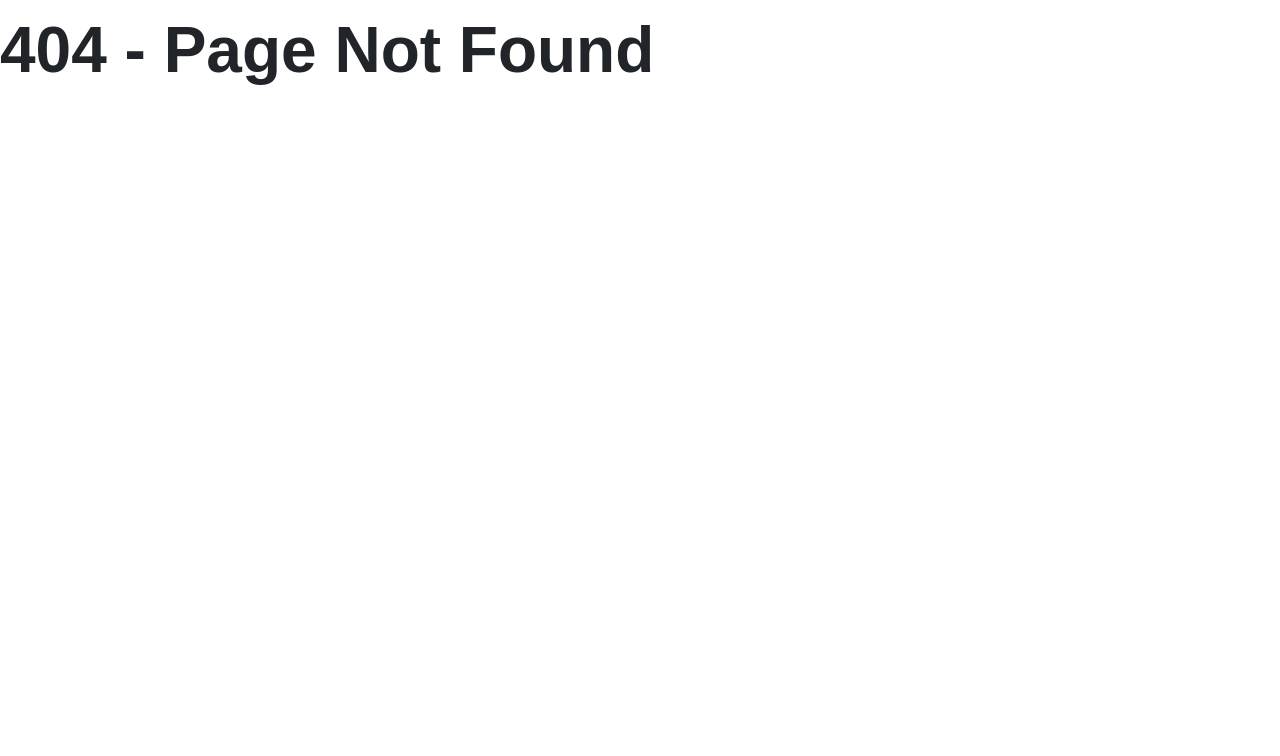
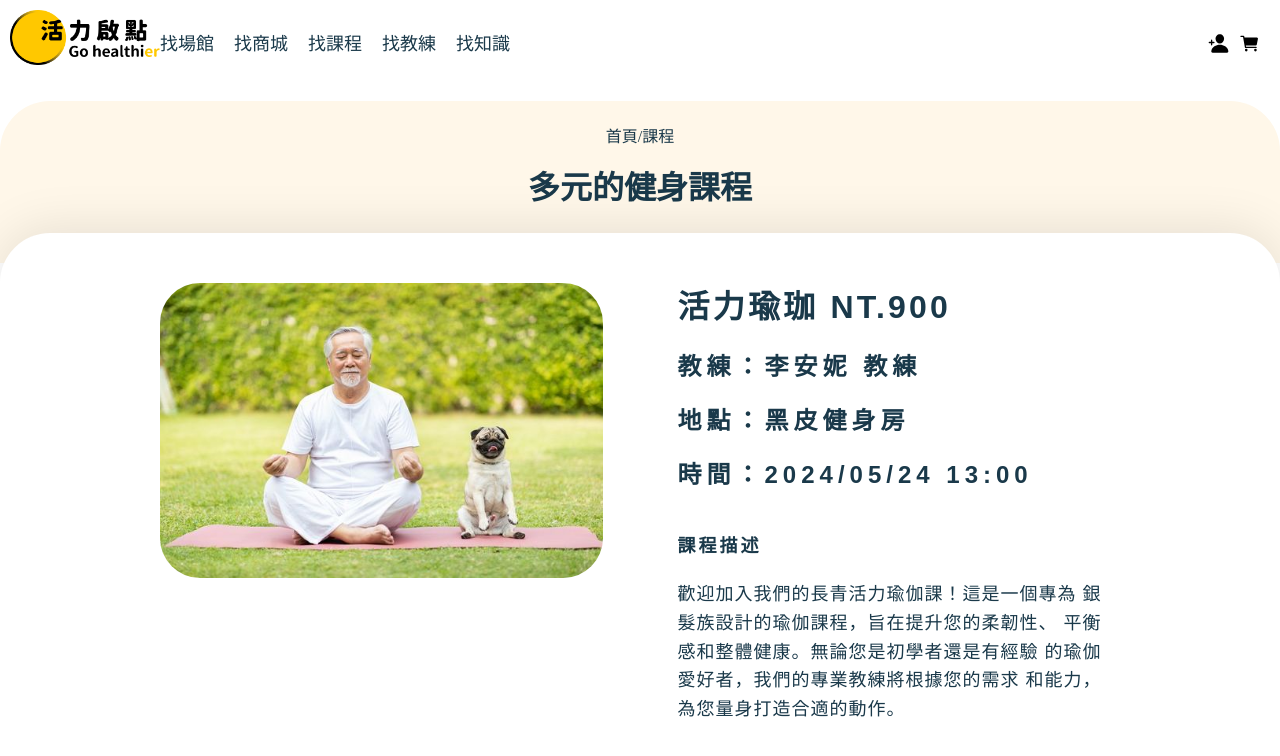
Before and after one commit to Sophie0318/FinalProj, a Next.js app in the folder frontend/: page /lessons/detail in a window 1280 px wide. Before the commit this address had no page. Shown: the top 756 px of the page. Built offline with nearby package versions, Linux system fonts and the light colour scheme; a web font is replaced by a local one.

Commit message:
[0630 20:45]課程內頁 缺少btn

```diff
--- /dev/null
+++ b/frontend/pages/lessons/detail.js
@@ -0,0 +1,38 @@
+import React, { useEffect, useState } from 'react'
+import Layout2 from '@/components/layout/layout2'
+import Carousel from '@/components/carousel'
+import styles from '@/styles/lessonDetail.module.css'
+
+export default function Detail() {
+  return (
+    <>
+      <Layout2 title="課程列表" pageName="lessons">
+        <div className={styles.content}>
+          <div className={styles.lessson}>
+            <div className={styles.imgContainer}>
+              <img src="/course1.jpg" className={styles.img} />
+            </div>
+            <div className={styles.lessonText}>
+              <div className={styles.lessonInfo}>
+                <div className={styles.lessonName}> 活力瑜珈 NT.900</div>
+                <div className={styles.lessonCoach}>教練：李安妮 教練</div>
+                <div className={styles.lessonGym}>地點：黑皮健身房</div>
+                <div className={styles.lessonDate}>時間：2024/05/24 13:00</div>
+              </div>
+              <div className={styles.desc}>
+                <div className={styles.descTitle}>課程描述</div>
+                <p className={styles.lessonDesc}>
+                  歡迎加入我們的長青活力瑜伽課！這是一個專為
+                  銀髮族設計的瑜伽課程，旨在提升您的柔韌性、
+                  平衡感和整體健康。無論您是初學者還是有經驗
+                  的瑜伽愛好者，我們的專業教練將根據您的需求
+                  和能力，為您量身打造合適的動作。
+                </p>
+              </div>
+            </div>
+          </div>
+        </div>
+      </Layout2>
+    </>
+  )
+}
--- /dev/null
+++ b/frontend/styles/lessonDetail.module.css
@@ -0,0 +1,86 @@
+/* 白底section整體 */
+.content{
+    margin-top: -30px;
+    padding-left:80px;
+    padding-right: 80px;
+    border-radius: 50px 50px 0px 0px;
+    background: var(--color-white);
+    box-shadow: 0px -4px 50px 0px rgba(0, 0, 0, 0.10);
+}
+
+/* 課程內容 */
+.lessson{
+    display: flex;
+    justify-content: center;
+    align-items: flex-start;
+    gap: 75px;
+    padding: 50px 80px 110px 80px;
+    flex: 1 0 0;
+    align-self: stretch;
+}
+
+.imgContainer {
+    flex: 1;
+    display: flex;
+    justify-content: center;
+    align-items: center;
+}
+
+.img {
+    width: 100%;
+    height: auto;
+    border-radius: 40px;
+}
+
+.lessonText {
+    flex: 1;
+    display: flex;
+    flex-direction: column;
+    align-items: flex-start;
+    gap: 40px;
+}
+
+.lessonInfo {
+    display: flex;
+    flex-direction: column;
+    align-items: flex-start;
+    gap: 18px;
+}
+
+.lessonName {
+    font-family: 'Gensen', sans-serif;
+    font-size: 32px;
+    font-weight: 700;
+    letter-spacing: 3.2px;
+    color: var(--color-midnight-green);
+}
+
+.lessonCoach, .lessonGym, .lessonDate {
+    font-family: 'Gensen', sans-serif;
+    font-size: 24px;
+    font-weight: 700;
+    letter-spacing: 5px;
+    color: var(--color-midnight-green);
+}
+
+.desc {
+    display: flex;
+    flex-direction: column;
+    align-items: flex-start;
+    gap: 20px;
+}
+
+.descTitle {
+    font-family: 'Gensen', sans-serif;
+    font-size: 18px;
+    font-weight: 700;
+    letter-spacing: 3px;
+    color: var(--color-midnight-green);
+}
+
+.lessonDesc {
+    font-size: 18px;
+    letter-spacing: 1px;
+    line-height: 160%;
+    color: var(--color-midnight-green);
+}
```
Also changed, not shown: frontend/public/course1.jpg (added).
